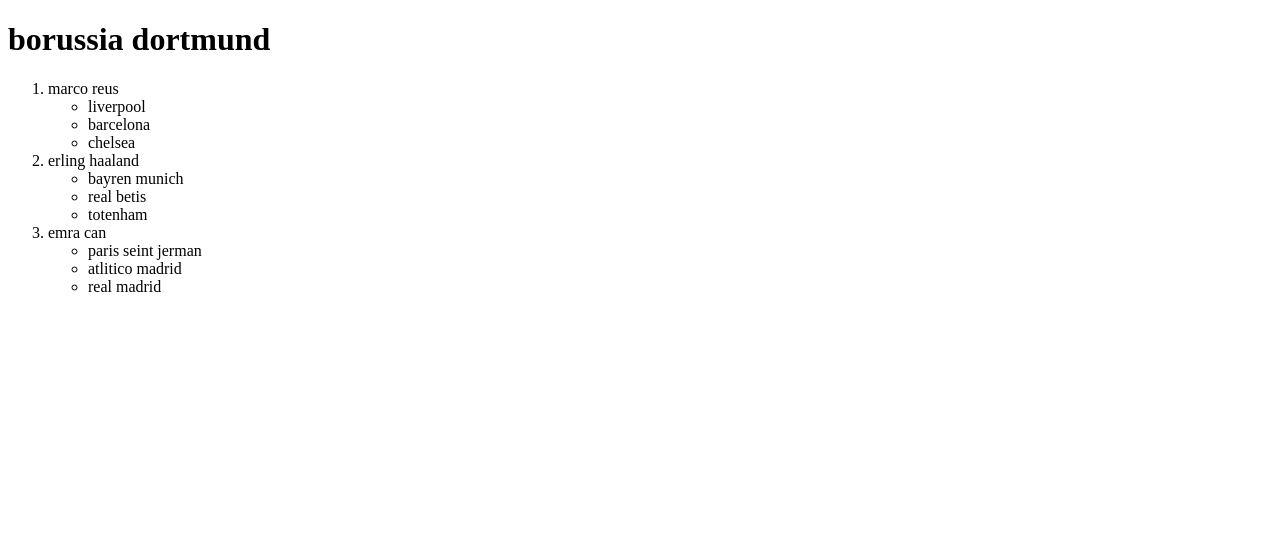
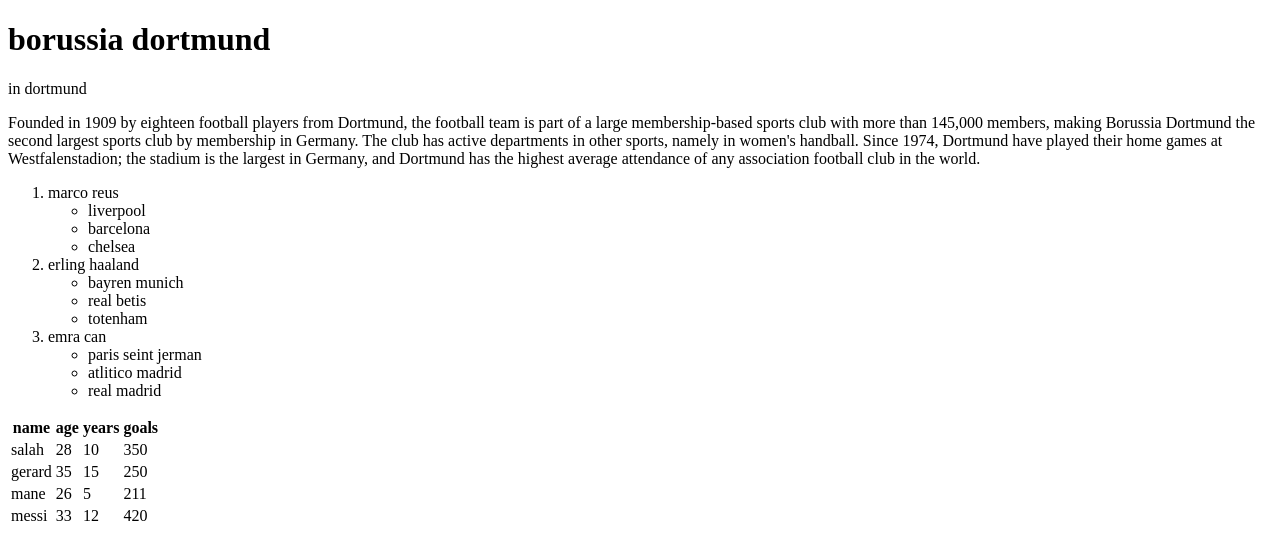
Before and after one commit to abayasaye/index_html-1, a plain HTML site: page footbal.html in a window 1280 px wide. Drawn offline with Linux system fonts and the light colour scheme.

Commit message:
new_footbal_tabels

```diff
--- a/footbal.html
+++ b/footbal.html
@@ -8,6 +8,15 @@
 </head>
 <body>
     <h1>borussia dortmund</h1>
+    <span>in dortmund</span>
+    <p>Founded in 1909 by eighteen football players from Dortmund,
+       the football team is part of a large membership-based sports club with more than 145,000 members,
+       making Borussia Dortmund the second largest sports club by membership in Germany.
+       The club has active departments in other sports, namely in women's handball.
+       Since 1974, Dortmund have played their home games at Westfalenstadion;
+       the stadium is the largest in Germany,
+       and Dortmund has the highest average attendance of any association football club in the world.
+    </p>
     <ol>
         <li>marco reus
             <ul>
@@ -31,5 +40,40 @@
             </ul>
         </li>
     </ol>
+    <table>
+          <thead>
+                  <th>name</th>
+                  <th>age</th>
+                  <th>years</th>
+                  <th>goals</th>
+          </thead>
+          <tbody>
+              <tr>
+                  <td>salah</td>
+                  <td>28</td>
+                  <td>10</td>
+                  <td>350</td>
+              </tr>
+              <tr>
+                  <td>gerard</td>
+                  <td>35</td>
+                  <td>15</td>
+                  <td>250</td>
+              </tr>
+              <tr>
+                  <td>mane</td>
+                  <td>26</td>
+                  <td>5</td>
+                  <td>211</td>
+              </tr>
+              <tr>
+                  <td>messi</td>
+                  <td>33</td>
+                  <td>12</td>
+                  <td>420</td>
+              </tr>
+          </tbody>
+
+    </table>
 </body>
 </html>
```
